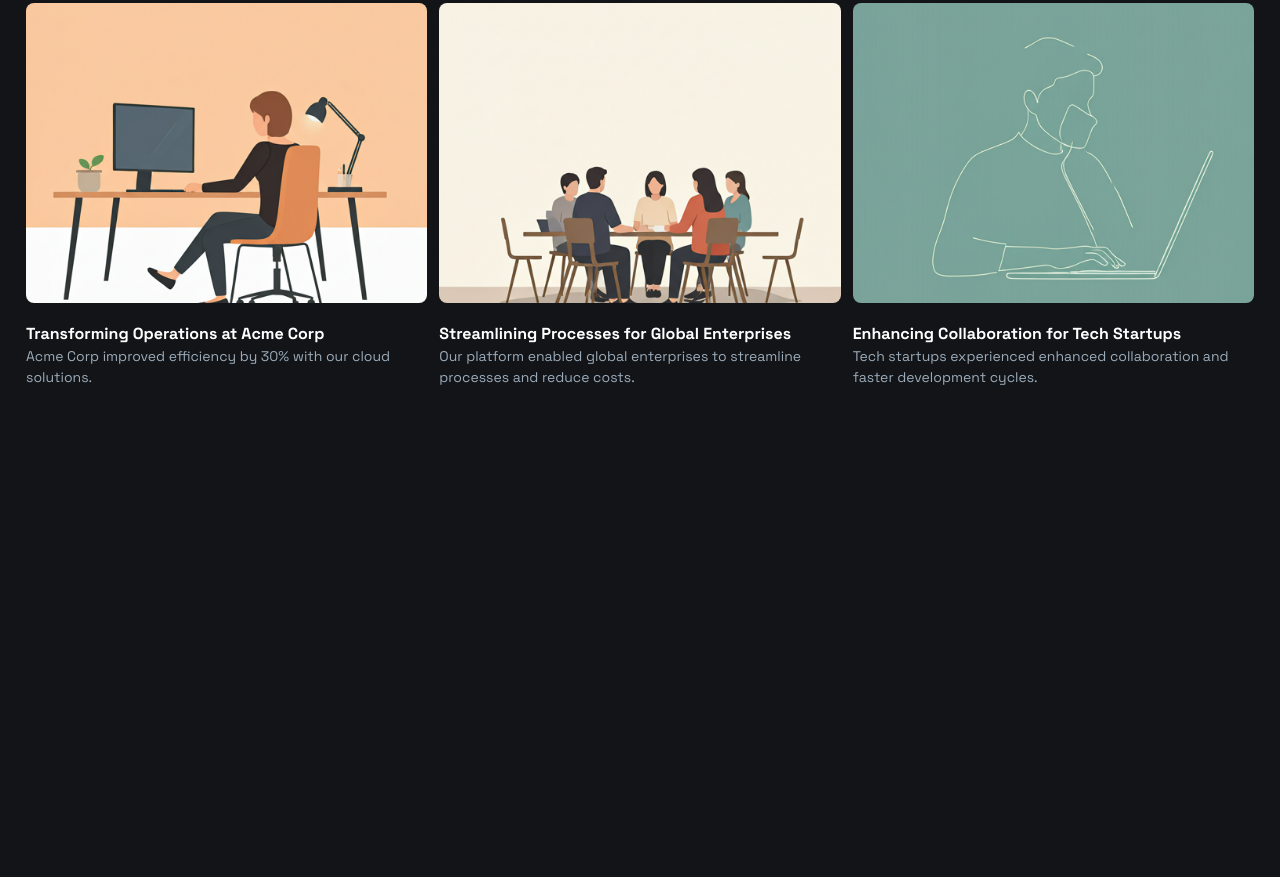
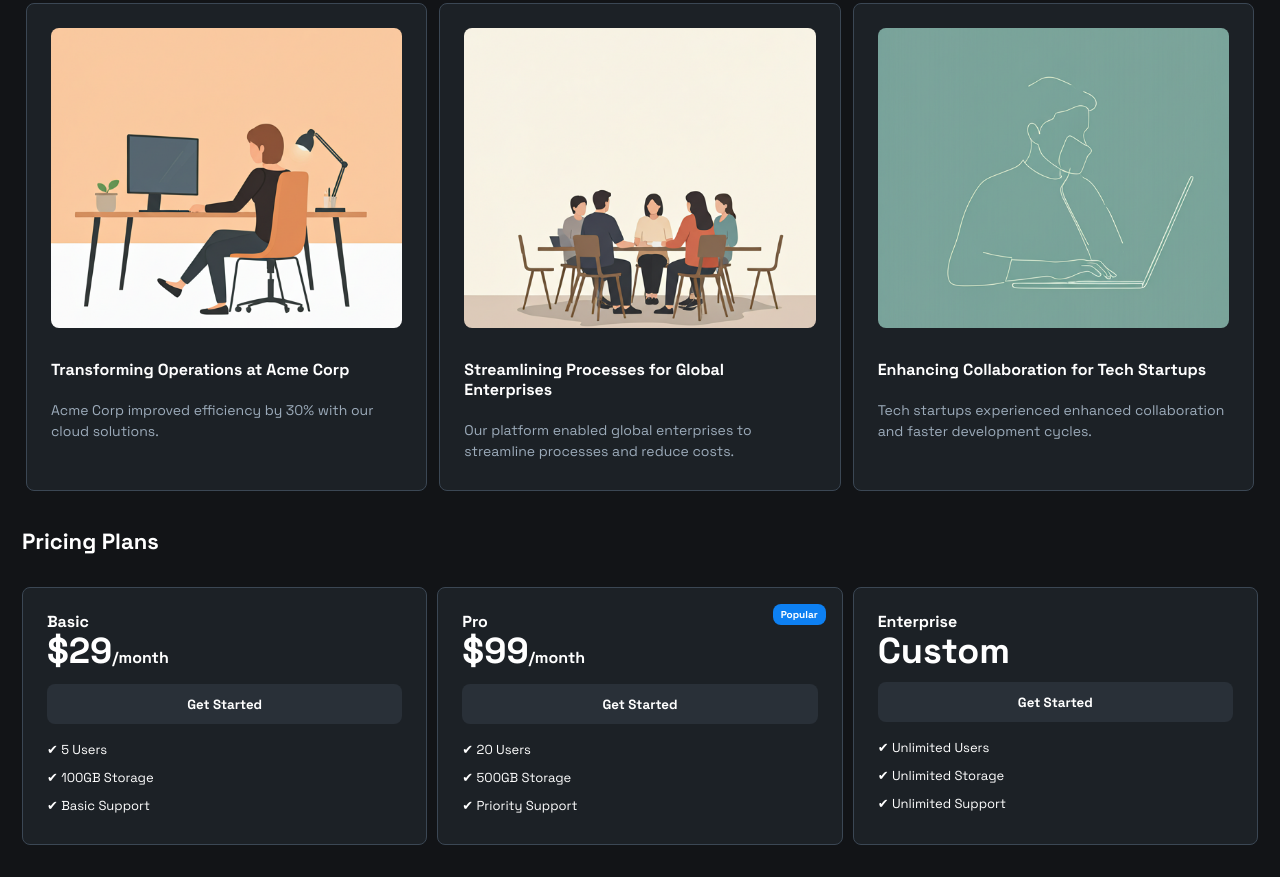
Before and after one commit to wdNaimur/Innovatech-Solutions, a website built with Vite: page index.html in a window 1280 px wide. Shown: the part 1014-1891 px from the top of the page. Before the commit the page ends 1418 px from the top, so only its background shows below. Built offline with nearby package versions, Linux system fonts and the light colour scheme.

Commit message:
feat(pricing): implement structured and styled pricing plan section

```diff
--- a/index.html
+++ b/index.html
@@ -22,6 +22,7 @@
       <section id="hero"></section>
       <section id="keyFeatures"></section>
       <section id="successStory"></section>
+      <section id="pricingPlans"></section>
     </main>
   </div>
   <script type="module" src="/src/main.js"></script>
--- a/src/main.js
+++ b/src/main.js
@@ -20,3 +20,4 @@ loadSection("navbar");
 loadSection("hero");
 loadSection("keyFeatures");
 loadSection("successStory");
+loadSection("pricingPlans");
--- /dev/null
+++ b/src/sections/pricingPlans.css
@@ -0,0 +1,86 @@
+.pricing-section {
+  padding-bottom: 2rem;
+}
+.text-box {
+  padding: 2rem 1.6rem 2rem 1.2rem;
+}
+.pricing-table {
+  display: flex;
+  padding: 1.2rem;
+  gap: 1rem;
+  flex-wrap: wrap;
+  flex: 1 1 18rem;
+}
+
+.pricing-section h2 {
+  font-size: 2.2rem;
+  font-weight: 700;
+  line-height: 2.8rem;
+}
+
+.card {
+  position: relative;
+  background-color: var(--color-bg-secondary);
+  padding: 2.4rem 2.4rem 2.8rem;
+  border-radius: 0.8rem;
+  border: 1px solid var(--color-border-dark);
+  display: flex;
+  flex-direction: column;
+  gap: 1.6rem;
+}
+
+.card h3 {
+  font-size: 1.6rem;
+  font-weight: bold;
+  line-height: 2rem;
+  margin-bottom: 0.4rem;
+}
+
+.card .price {
+  font-size: 3.6rem;
+  font-weight: bold;
+  color: var(--color-text-primary);
+  line-height: 3rem;
+}
+
+.card .price span {
+  font-size: 1.6rem;
+  font-weight: bold;
+  line-height: 2rem;
+}
+
+.card button {
+  background-color: var(--color-bg-button-secondary);
+  width: 100%;
+  height: 4rem;
+  color: var(--color-text-primary);
+  border: none;
+  cursor: pointer;
+  border-radius: 0.8rem;
+  font-weight: bold;
+  transition: all 0.3s ease-out;
+}
+
+.card button:hover {
+  background-color: var(--color-bg-button);
+}
+
+.card ul {
+  list-style: none;
+  text-align: left;
+  display: flex;
+  flex-direction: column;
+  gap: 0.8rem;
+  font-size: 1.3rem;
+  line-height: 2rem;
+}
+.badge {
+  position: absolute;
+  top: 1.6rem;
+  right: 1.6rem;
+  background-color: var(--color-bg-button);
+  color: var(--color-text-primary);
+  padding: 0.4rem 0.8rem;
+  border-radius: 0.8rem;
+  font-weight: bold;
+}
--- /dev/null
+++ b/src/sections/pricingPlans.html
@@ -0,0 +1,50 @@
+<div class="container pricing-section">
+    <h2 class="text-box">Pricing Plans</h2>
+    <div class="pricing-table">
+        <!-- basic card  -->
+        <div class="card">
+            <div>
+                <h3>Basic</h3>
+                <p class="price">$29<span>/month</span></p>
+
+            </div>
+
+            <button>Get Started</button>
+            <ul>
+                <li>✔ 5 Users</li>
+                <li>✔ 100GB Storage</li>
+                <li>✔ Basic Support</li>
+            </ul>
+        </div>
+        <!-- pro card  -->
+        <div class="card">
+            <span class="badge">Popular</span>
+            <div>
+                <h3>Pro</h3>
+                <p class="price">$99<span>/month</span></p>
+            </div>
+
+            <button>Get Started</button>
+            <ul>
+                <li>✔ 20 Users</li>
+                <li>✔ 500GB Storage</li>
+                <li>✔ Priority Support</li>
+            </ul>
+        </div>
+        <!-- enterprise card  -->
+        <div class="card">
+            <div>
+                <h3>Enterprise</h3>
+                <p class="price">Custom</p>
+
+            </div>
+
+            <button>Get Started</button>
+            <ul>
+                <li>✔ Unlimited Users</li>
+                <li>✔ Unlimited Storage</li>
+                <li>✔ Unlimited Support</li>
+            </ul>
+        </div>
+    </div>
+</div>
--- a/src/style.css
+++ b/src/style.css
@@ -6,6 +6,7 @@
   --color-bg-nav: rgba(18, 20, 23, 0.8);
   --color-bg-button: #0d80f2;
   --color-bg-button-hover: #0056b3;
+  --color-bg-button-secondary: #293038;
 
   /* Text */
   --color-text-primary: #ffffff;
```
